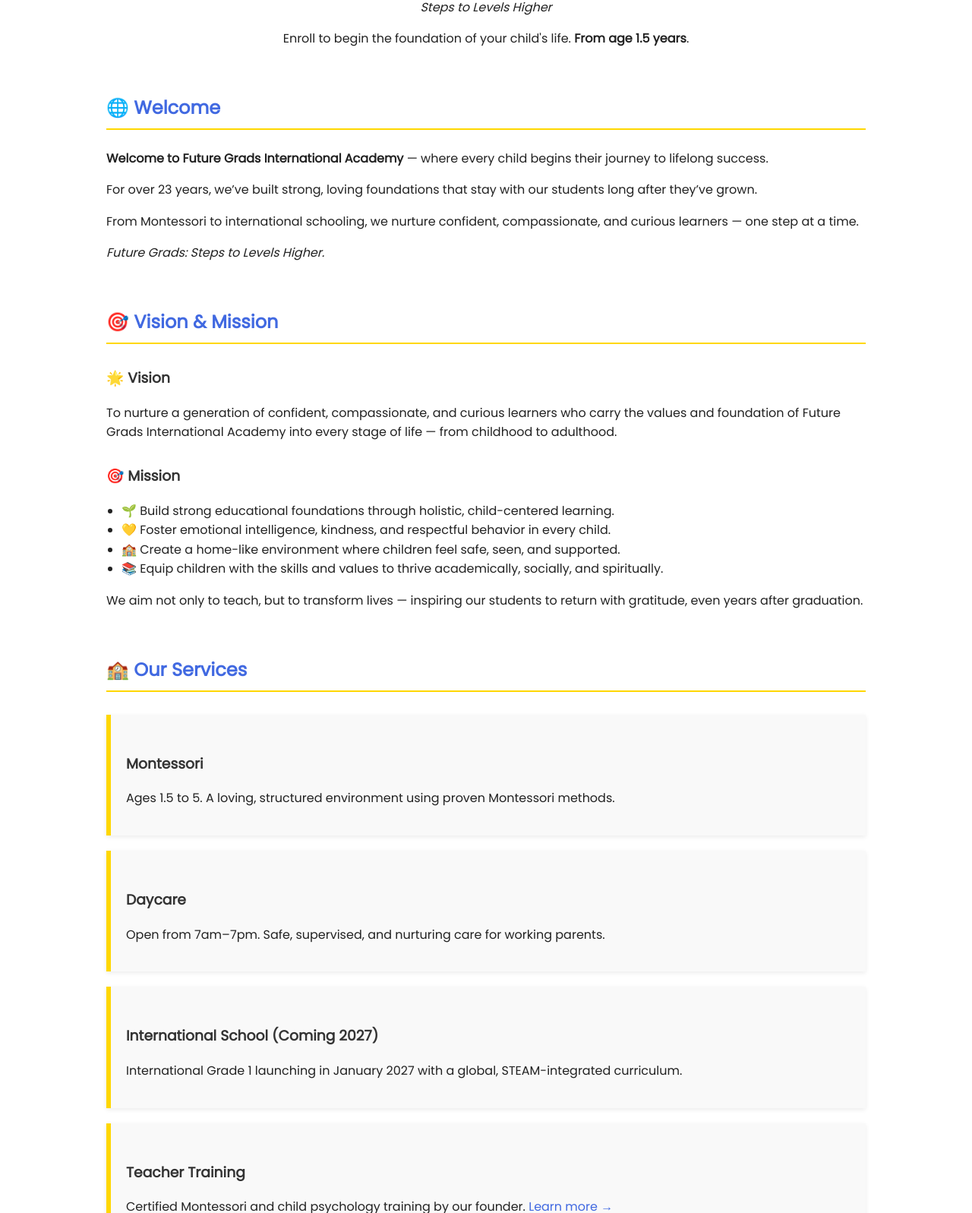
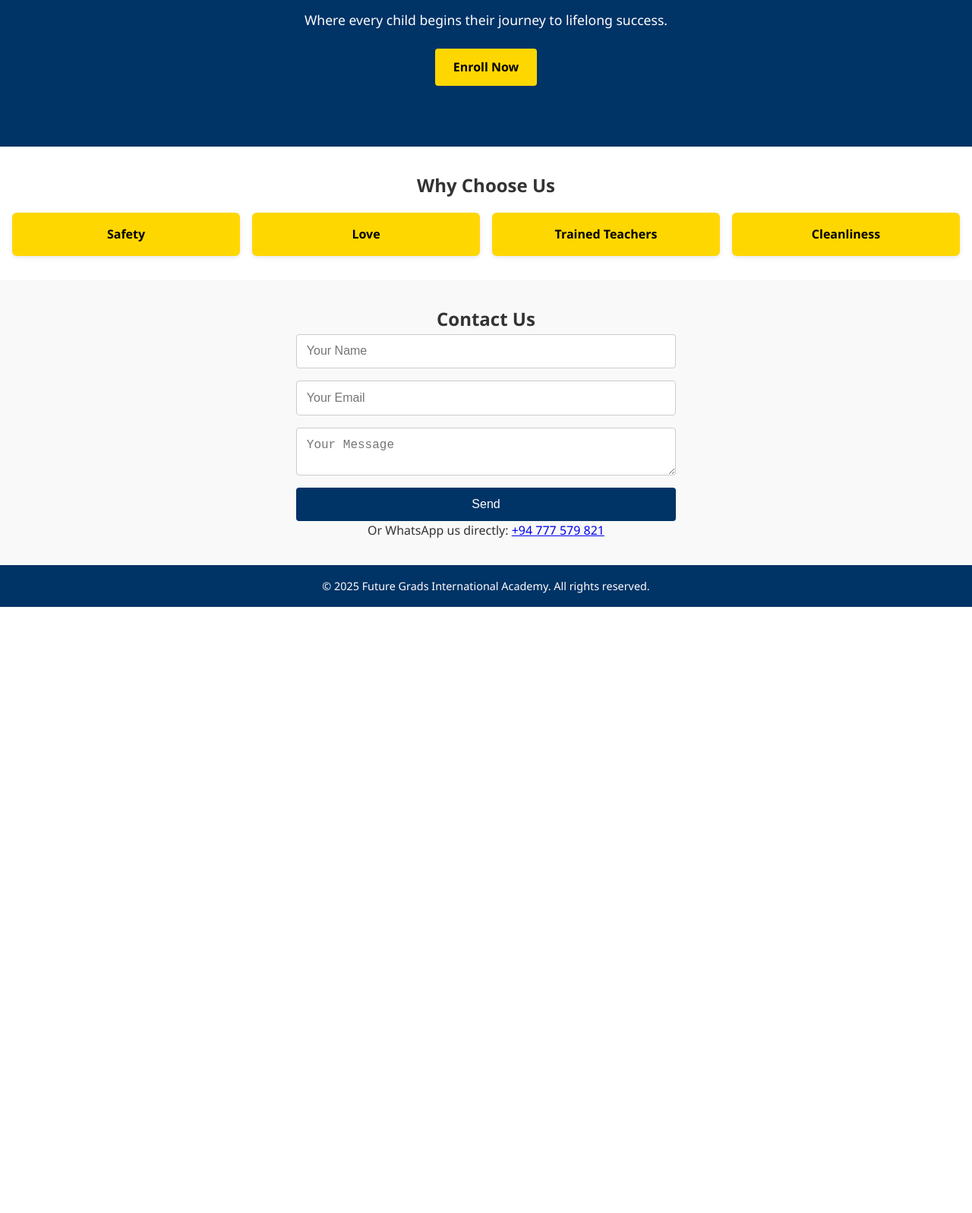
Before and after one commit to AkmalNimaladasa/futuregrads-website, a plain HTML site: page index.html in a window 1280 px wide. Shown: the part 206-1803 px from the top of the page at 76% size. After the commit the page ends 1005 px from the top, so only its background shows below. Drawn offline with Linux system fonts and the light colour scheme.

Commit message:
Add files via upload

```diff
--- a/index.html
+++ b/index.html
@@ -2,14 +2,12 @@
 <html lang="en">
 <head>
   <meta charset="UTF-8" />
-  <meta name="viewport" content="width=device-width, initial-scale=1.0"/>
+  <meta name="viewport" content="width=device-width, initial-scale=1.0" />
   <title>Future Grads International Academy</title>
   <link rel="stylesheet" href="style.css" />
-  <link href="https://fonts.googleapis.com/css2?family=Poppins&display=swap" rel="stylesheet">
+  <script src="script.js" defer></script>
 </head>
 <body>
-
-  <!-- 🔹 NAVBAR -->
   <header>
     <nav>
       <div class="logo">Future Grads</div>
@@ -17,101 +15,42 @@
         <li><a href="index.html">Home</a></li>
         <li><a href="about.html">About</a></li>
         <li><a href="services.html">Services</a></li>
-        <li><a href="#vision">Vision & Mission</a></li>
+        <li><a href="vision.html">Vision & Mission</a></li>
         <li><a href="training.html">Teacher Training</a></li>
         <li><a href="#contact">Contact</a></li>
       </ul>
     </nav>
   </header>
 
-  <!-- 🔹 HERO BANNER -->
-  <section class="hero" style="text-align: center;">
-    <h1>Future Grads International Academy</h1>
-    <p><em>Steps to Levels Higher</em></p>
-    <p>Enroll to begin the foundation of your child's life. <strong>From age 1.5 years</strong>.</p>
+  <section class="hero">
+    <h1>Welcome to Future Grads International Academy</h1>
+    <p>Where every child begins their journey to lifelong success.</p>
+    <a href="#contact" class="cta-button">Enroll Now</a>
   </section>
 
-  <!-- 🔹 WELCOME SECTION -->
-  <section>
-    <h2>🌐 Welcome</h2>
-    <p><strong>Welcome to Future Grads International Academy</strong> — where every child begins their journey to lifelong success.</p>
-    <p>For over 23 years, we’ve built strong, loving foundations that stay with our students long after they’ve grown.</p>
-    <p>From Montessori to international schooling, we nurture confident, compassionate, and curious learners — one step at a time.</p>
-    <p><em>Future Grads: Steps to Levels Higher.</em></p>
-  </section>
-
-  <!-- 🔹 VISION & MISSION -->
-  <section id="vision">
-    <h2>🎯 Vision & Mission</h2>
-
-    <h3>🌟 Vision</h3>
-    <p>To nurture a generation of confident, compassionate, and curious learners who carry the values and foundation of Future Grads International Academy into every stage of life — from childhood to adulthood.</p>
-
-    <h3>🎯 Mission</h3>
-    <ul>
-      <li>🌱 Build strong educational foundations through holistic, child-centered learning.</li>
-      <li>💛 Foster emotional intelligence, kindness, and respectful behavior in every child.</li>
-      <li>🏫 Create a home-like environment where children feel safe, seen, and supported.</li>
-      <li>📚 Equip children with the skills and values to thrive academically, socially, and spiritually.</li>
-    </ul>
-    <p>We aim not only to teach, but to transform lives — inspiring our students to return with gratitude, even years after graduation.</p>
-  </section>
-
-  <!-- 🔹 SERVICES -->
-  <section>
-    <h2>🏫 Our Services</h2>
-    <div class="service-boxes">
-      <div class="service">
-        <h3>Montessori</h3>
-        <p>Ages 1.5 to 5. A loving, structured environment using proven Montessori methods.</p>
-      </div>
-      <div class="service">
-        <h3>Daycare</h3>
-        <p>Open from 7am–7pm. Safe, supervised, and nurturing care for working parents.</p>
-      </div>
-      <div class="service">
-        <h3>International School (Coming 2027)</h3>
-        <p>International Grade 1 launching in January 2027 with a global, STEAM-integrated curriculum.</p>
-      </div>
-      <div class="service">
-        <h3>Teacher Training</h3>
-        <p>Certified Montessori and child psychology training by our founder. <a href="training.html">Learn more →</a></p>
-      </div>
+  <section id="highlights">
+    <h2>Why Choose Us</h2>
+    <div class="highlight-cards">
+      <div class="card">Safety</div>
+      <div class="card">Love</div>
+      <div class="card">Trained Teachers</div>
+      <div class="card">Cleanliness</div>
     </div>
   </section>
 
-  <!-- 🔹 WHY CHOOSE US -->
-  <section>
-    <h2>💛 Why Choose Us</h2>
-    <div class="service-boxes">
-      <div class="service"><h3>🛡️ Safety</h3><p>We prioritize child security and peace of mind for parents.</p></div>
-      <div class="service"><h3>❤️ Love</h3><p>Every child is treated with deep compassion and care.</p></div>
-      <div class="service"><h3>🎓 Trained Staff</h3><p>Certified, experienced educators and support staff.</p></div>
-      <div class="service"><h3>🧼 Cleanliness</h3><p>Daily sanitization routines ensure a hygienic environment.</p></div>
-    </div>
-  </section>
-
-  <!-- 🔹 CONTACT & INQUIRY FORM -->
   <section id="contact">
-    <h2>📩 Contact & Inquiry</h2>
-    <p>Phone / WhatsApp: <a href="https://wa.me/94777579821" target="_blank">+94 777 579 821</a></p>
-    <p>Email: <a href="mailto:futuregrads@gmail.com">futuregrads@gmail.com</a></p>
-    <p>Visit: <a href="https://www.google.com/maps?q=23+Rawatawatta+Rd,+Moratuwa+10400" target="_blank">23 Rawatawatta Rd, Moratuwa</a></p>
-
-    <form name="contactForm" onsubmit="return validateForm()" action="https://script.google.com/macros/s/your-google-script-id/exec" method="POST">
+    <h2>Contact Us</h2>
+    <form name="contactForm" onsubmit="return validateForm()">
       <input type="text" name="name" placeholder="Your Name" required />
       <input type="email" name="email" placeholder="Your Email" required />
       <textarea name="message" placeholder="Your Message" required></textarea>
-      <button type="submit">Send Inquiry</button>
+      <button type="submit">Send</button>
     </form>
-    <p>You'll be contacted shortly via WhatsApp or email.</p>
+    <p>Or WhatsApp us directly: <a href="https://wa.me/94777579821">+94 777 579 821</a></p>
   </section>
 
-  <!-- 🔹 FOOTER -->
   <footer>
     <p>© 2025 Future Grads International Academy. All rights reserved.</p>
   </footer>
-
-  <script src="script.js"></script>
 </body>
 </html>
--- a/script.js
+++ b/script.js
@@ -1,30 +1,36 @@
-// Scroll animation
-window.addEventListener("scroll", function () {
-  const sections = document.querySelectorAll("section");
-  sections.forEach((section) => {
-    const rect = section.getBoundingClientRect();
-    if (rect.top < window.innerHeight - 100) {
-      section.classList.add("visible");
-    }
-  });
-});
+// ✅ Basic JavaScript Form Validation
+function validateForm() {
+  const form = document.forms["contactForm"];
+  const name = form["name"].value.trim();
+  const email = form["email"].value.trim();
+  const message = form["message"].value.trim();
 
-// Form validation (for contact form with name, email, message)
-function validateForm() {
-  const name = document.forms["contactForm"]["name"].value;
-  const email = document.forms["contactForm"]["email"].value;
-  const message = document.forms["contactForm"]["message"].value;
-
-  if (name.trim() === "" || email.trim() === "" || message.trim() === "") {
+  if (!name || !email || !message) {
     alert("Please fill in all fields.");
     return false;
   }
 
-  const emailPattern = /^[^ ]+@[^ ]+\.[a-z]{2,3}$/;
-  if (!emailPattern.test(email)) {
+  // Simple email validation
+  const emailRegex = /^[^\\s@]+@[^\\s@]+\\.[^\\s@]+$/;
+  if (!emailRegex.test(email)) {
     alert("Please enter a valid email address.");
     return false;
   }
 
+  alert("Thank you! Your message has been sent.");
   return true;
 }
+
+// ✅ Smooth Scroll for Internal Links
+document.addEventListener("DOMContentLoaded", () => {
+  const links = document.querySelectorAll("a[href^='#']");
+  for (let link of links) {
+    link.addEventListener("click", function (e) {
+      e.preventDefault();
+      const target = document.querySelector(this.getAttribute("href"));
+      if (target) {
+        target.scrollIntoView({ behavior: "smooth" });
+      }
+    });
+  }
+});
--- a/style.css
+++ b/style.css
@@ -1,163 +1,206 @@
-/* General styles */
-body {
+/* Reset and base styles */
+* {
   margin: 0;
-  font-family: 'Poppins', sans-serif;
-  background-color: #fff;
-  color: #222;
-  scroll-behavior: smooth;
+  padding: 0;
+  box-sizing: border-box;
 }
 
-/* Header and navigation */
+body {
+  font-family: "Segoe UI", sans-serif;
+  line-height: 1.6;
+  background-color: #ffffff;
+  color: #333;
+}
+
+/* Theme colors */
+:root {
+  --primary: #003366; /* Royal Blue */
+  --accent: #ffd700;  /* Golden Yellow */
+  --text-light: #f0f0f0;
+}
+
+/* Navigation */
 header {
-  background-color: #4169E1; /* Royal Blue */
-  color: white;
-  padding: 15px 0;
+  background-color: var(--primary);
+  padding: 1rem 0;
 }
 
 nav {
-  max-width: 1200px;
-  margin: auto;
   display: flex;
   justify-content: space-between;
   align-items: center;
-  padding: 0 20px;
+  max-width: 1080px;
+  margin: auto;
+  padding: 0 1rem;
 }
 
 .logo {
-  font-size: 1.5em;
+  font-size: 1.5rem;
   font-weight: bold;
+  color: var(--accent);
 }
 
 .nav-links {
   list-style: none;
   display: flex;
-  gap: 15px;
+  flex-wrap: wrap;
+  gap: 1.2rem;
 }
 
-.nav-links li a {
+.nav-links a {
+  text-decoration: none;
   color: white;
-  text-decoration: none;
   font-weight: 500;
 }
 
-.nav-links li a:hover {
-  text-decoration: underline;
+.nav-links a:hover {
+  color: var(--accent);
 }
 
-/* Section styling */
-section {
-  max-width: 1000px;
-  margin: 60px auto;
-  padding: 0 20px;
-  opacity: 0;
-  transform: translateY(30px);
-  transition: all 0.6s ease-out;
+/* Hero section */
+.hero {
+  background-color: var(--primary);
+  color: white;
+  padding: 5rem 1rem;
+  text-align: center;
 }
 
-section.visible {
-  opacity: 1;
-  transform: translateY(0);
+.hero h1 {
+  font-size: 2rem;
+  margin-bottom: 1rem;
 }
 
-h2 {
-  color: #4169E1;
-  border-bottom: 2px solid #FFD700;
-  padding-bottom: 10px;
-  margin-bottom: 25px;
+.hero p {
+  font-size: 1.1rem;
+  margin-bottom: 1.5rem;
 }
 
-h3 {
-  color: #333;
-  margin-top: 30px;
+.cta-button {
+  background-color: var(--accent);
+  color: #000;
+  padding: 0.75rem 1.5rem;
+  font-weight: bold;
+  border: none;
+  border-radius: 4px;
+  text-decoration: none;
+  display: inline-block;
 }
 
-ul {
-  padding-left: 20px;
-  line-height: 1.6;
+.cta-button:hover {
+  background-color: #e6c200;
 }
 
-p {
-  line-height: 1.6;
-  font-size: 16px;
+/* Page Header Titles */
+.page-header {
+  background-color: var(--primary);
+  color: white;
+  padding: 3rem 1rem;
+  text-align: center;
 }
 
-a {
-  color: #4169E1;
-  text-decoration: none;
+.page-header h1 {
+  font-size: 2rem;
 }
 
-a:hover {
-  text-decoration: underline;
+.container {
+  max-width: 960px;
+  margin: auto;
+  padding: 2rem 1rem;
 }
 
-/* Service Cards */
-.service-boxes {
-  display: flex;
-  flex-wrap: wrap;
-  gap: 20px;
-  margin-top: 30px;
+/* Highlight Cards */
+#highlights {
+  padding: 2rem 1rem;
+  text-align: center;
 }
 
-.service {
-  background-color: #f9f9f9;
-  border-left: 6px solid #FFD700;
-  padding: 20px;
-  flex: 1 1 45%;
-  box-shadow: 0 2px 6px rgba(0, 0, 0, 0.08);
-  transition: 0.3s ease;
+.highlight-cards {
+  display: grid;
+  grid-template-columns: repeat(auto-fit, minmax(140px, 1fr));
+  gap: 1rem;
+  margin-top: 1rem;
 }
 
-.service:hover {
-  transform: translateY(-3px);
+.card {
+  background-color: var(--accent);
+  color: #000;
+  padding: 1rem;
+  font-weight: bold;
+  border-radius: 6px;
+  box-shadow: 0 2px 6px rgba(0,0,0,0.1);
 }
 
-/* Contact Form */
+/* Contact section */
+#contact {
+  background-color: #f9f9f9;
+  padding: 2rem 1rem;
+  text-align: center;
+}
+
 form {
-  max-width: 600px;
-  margin: 30px 0;
+  max-width: 500px;
+  margin: auto;
   display: flex;
   flex-direction: column;
-  gap: 15px;
+  gap: 1rem;
 }
 
 input, textarea {
-  padding: 10px;
+  padding: 0.8rem;
   border: 1px solid #ccc;
-  font-size: 1em;
-  border-radius: 5px;
+  border-radius: 4px;
+  font-size: 1rem;
 }
 
-button {
-  background-color: #FFD700;
-  color: #000;
-  padding: 10px 15px;
+button[type="submit"] {
+  background-color: var(--primary);
+  color: white;
   border: none;
-  font-weight: bold;
+  padding: 0.8rem;
+  font-size: 1rem;
+  border-radius: 4px;
   cursor: pointer;
-  border-radius: 5px;
 }
 
-button:hover {
-  background-color: #e6c200;
+button[type="submit"]:hover {
+  background-color: #002244;
+}
+
+/* Services and Training List */
+.service-item, .training-content ul {
+  margin-bottom: 2rem;
+}
+
+.training-content ul {
+  padding-left: 1.5rem;
+}
+
+.training-content li {
+  margin-bottom: 0.5rem;
 }
 
 /* Footer */
 footer {
-  background-color: #4169E1;
+  background-color: var(--primary);
   color: white;
   text-align: center;
-  padding: 20px;
-  margin-top: 50px;
+  padding: 1rem 0;
+  font-size: 0.9rem;
 }
 
-/* Responsive Design */
+/* Media Queries */
 @media (max-width: 768px) {
-  .nav-links {
+  nav {
     flex-direction: column;
-    align-items: center;
+    gap: 1rem;
   }
 
-  .service-boxes {
-    flex-direction: column;
+  .hero h1 {
+    font-size: 1.5rem;
+  }
+
+  .cta-button {
+    width: 100%;
+    max-width: 300px;
   }
 }
```
Also changed, not shown: about.html (+20 -10 lines), services.html (+23 -61 lines), training.html (+21 -13 lines).
